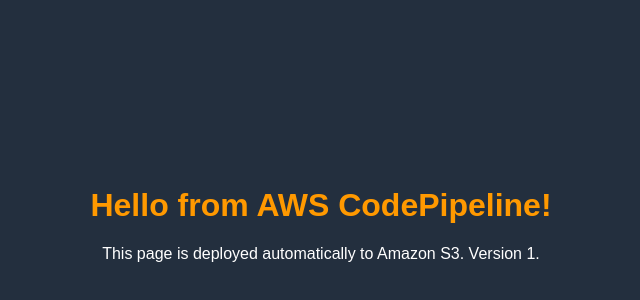
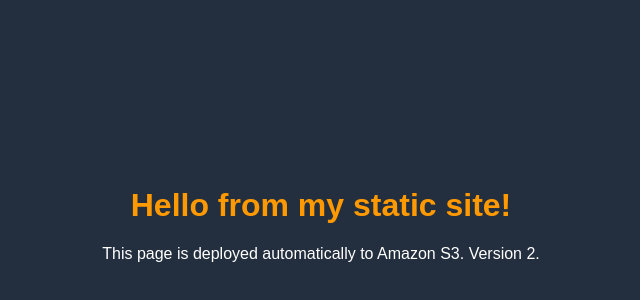
Before and after one commit to jessica1105ctrl/aws-static-website, a plain HTML site: page index.html in a window 1280 px wide. Shown: the part 178-478 px from the top of the page, without its empty margins (319-959 px from the left). Drawn offline with Linux system fonts and the light colour scheme.

Commit message:
Update index.html

```diff
--- a/index.html
+++ b/index.html
@@ -8,8 +8,8 @@
 </head>
 <body>
   <main>
-    <h1>Hello from AWS CodePipeline!</h1>
-    <p>This page is deployed automatically to Amazon S3. Version 1.</p>
+    <h1>Hello from my static site!</h1>
+    <p>This page is deployed automatically to Amazon S3. Version 2.</p>
   </main>
 </body>
 </html>
```
